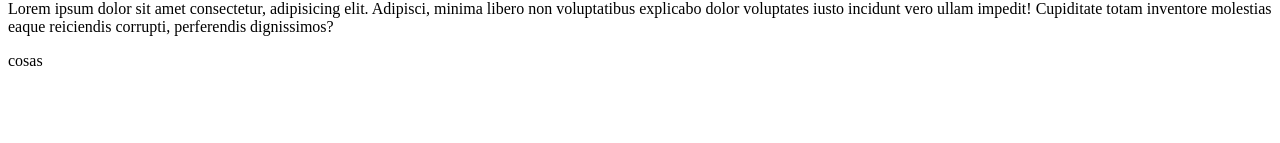
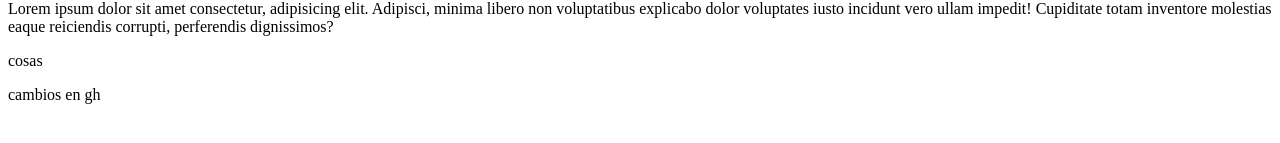
Before and after one commit to enzofdom/NUCBA, a plain HTML site: page index.html in a window 1280 px wide. Shown: the part 599-742 px from the top of the page. Drawn offline with Linux system fonts and the light colour scheme; files whose address does not match are found by name.

Commit message:
first commit

```diff
--- a/index.html
+++ b/index.html
@@ -18,5 +18,6 @@
     <p>Ataques</p>
     Lorem ipsum dolor sit amet consectetur, adipisicing elit. Adipisci, minima libero non voluptatibus explicabo dolor voluptates iusto incidunt vero ullam impedit! Cupiditate totam inventore molestias eaque reiciendis corrupti, perferendis dignissimos?
     <p>cosas</p>
+    <p>cambios en gh</p>
 </body>
 </html>
```
